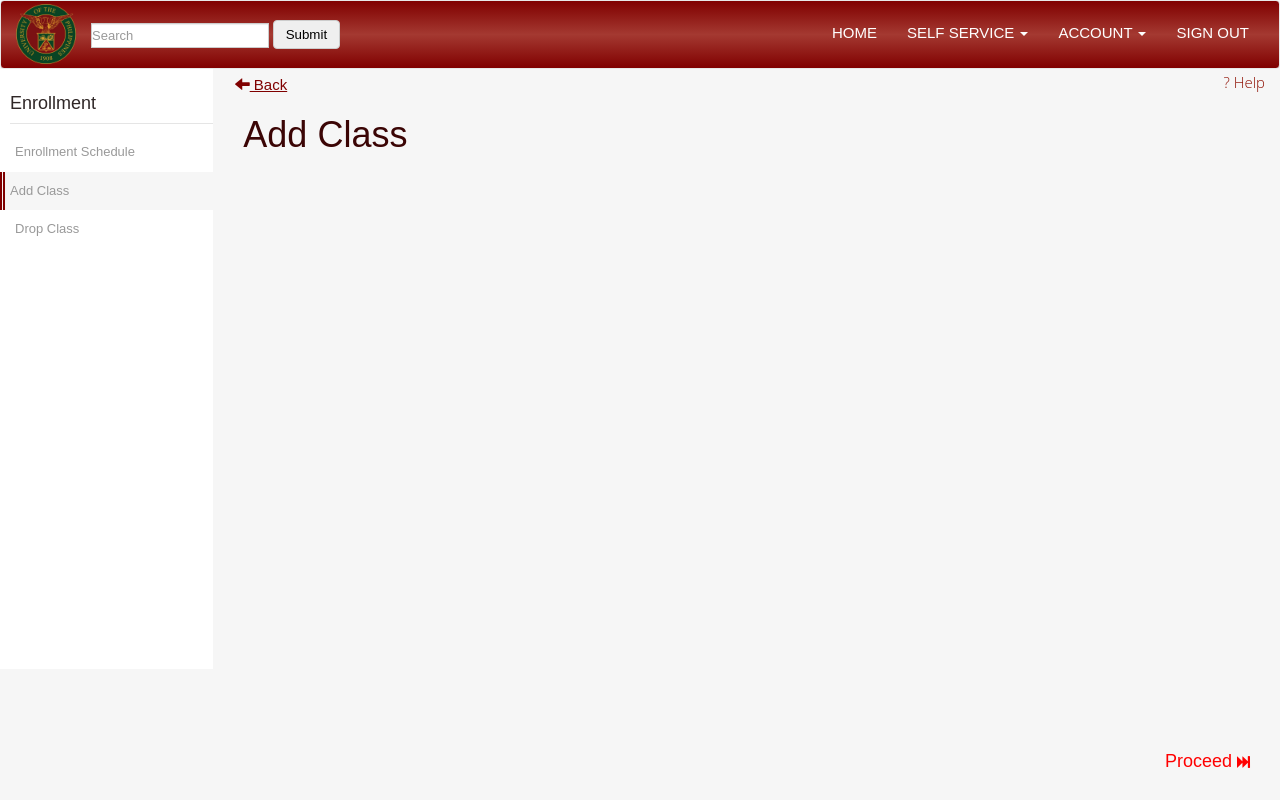
After one commit to marosenarca/SAIS_website, a Django app: page /enrollment/add-class/step-two in a window 1280 px wide. The commit adds this page. Run offline with Django 3.2, Linux system fonts and the light colour scheme; some libraries are stand-ins or nearby versions.

Commit message:
linked add-class seps

```diff
--- /dev/null
+++ b/SAIS/management/templates/management/enrollment/add-class-step/step-two.html
@@ -0,0 +1,23 @@
+{% extends "management/enrollment/add-class.html" %}
+
+{% block wayfinder %}
+<div>
+  <table width="100%">
+    <tr>
+      <td width="2%"></td>
+      <td width="48%" align="left"><a href="{% url 'management:add-class' %}" class="wayfinder" id="current"><i class="glyphicon glyphicon-arrow-left"></i> Back</a></td>
+      <td width="50%" align="right"><a href="#" class="tool" style="margin-right:15px;">? Help</a></td>
+    </tr>
+  </table>
+</div>
+{% endblock %}
+
+
+
+{% block step %}
+	<div class="step-hdr">
+		<a href="{% url 'management:add-class-three' %}" id="fixedbutton"><font size="4px;">Proceed </font><i class="glyphicon glyphicon-fast-forward"></i></a>
+
+
+	</div>
+{% endblock %}
--- a/SAIS/management/templates/management/enrollment/add-class.html
+++ b/SAIS/management/templates/management/enrollment/add-class.html
@@ -21,6 +21,8 @@
 
 {% block step %}
 	<div class="step-hdr">
+		<a href="{% url 'management:add-class-two' %}" id="fixedbutton"><font size="4px;">Proceed </font><i class="glyphicon glyphicon-fast-forward"></i></a>
+
 	    <br>
 	    <div style="padding-left:50px; padding-top:1px; outline: 1px solid darkgrey; background-color:#FAEBEB ">
 	      <h5><label>1. SELECT CLASS TO ADD</label></h5>
@@ -33,7 +35,6 @@
 			</h6>
 		</div>
 
-		<a href="#" id="fixedbutton"><font size="4px;">Proceed </font><i class="glyphicon glyphicon-fast-forward"></i></a>
 
 		<br>
 
--- a/SAIS/management/urls.py
+++ b/SAIS/management/urls.py
@@ -31,6 +31,8 @@ urlpatterns = [
 	url(r'^search-or-browse/browse-courses$',views.browsecourse, name='browse-courses'),
 	url(r'^enrollment/enrollment-schedule$',views.enrollmentsched, name='enrollment-schedule'),
 	url(r'^enrollment/add-class$',views.addclass, name='add-class'),
+	url(r'^enrollment/add-class/step-two$',views.steptwo, name='add-class-two'),
+	url(r'^enrollment/add-class/step-three$',views.stepthree, name='add-class-three'),
 	url(r'^enrollment/drop-class$',views.dropclass, name='drop-class'),
 	url(r'^campus-finances/account$',views.acctinquiry, name='acct-inquiry'),
 	url(r'^campus-finances/financial-aids$',views.financialaids, name='financial-aids'),
--- a/SAIS/management/views.py
+++ b/SAIS/management/views.py
@@ -167,5 +167,8 @@ def financialaids(request):
 def paymentplan(request):
 	return render(request, 'management/campus-finances/payment-plan.html')
 
-# def acadrecords(request):
-# 	return render(request, 'management/acad-records.html')
+def steptwo(request):
+	return render(request, 'management/enrollment/add-class-step/step-two.html')
+
+def stepthree(request):
+	return render(request, 'management/enrollment/add-class-step/step-three.html')
```
Also changed, not shown: SAIS/management/templates/management/enrollment/add-class-step/step-three.html (added, +23 -0 lines), 2 other files.
